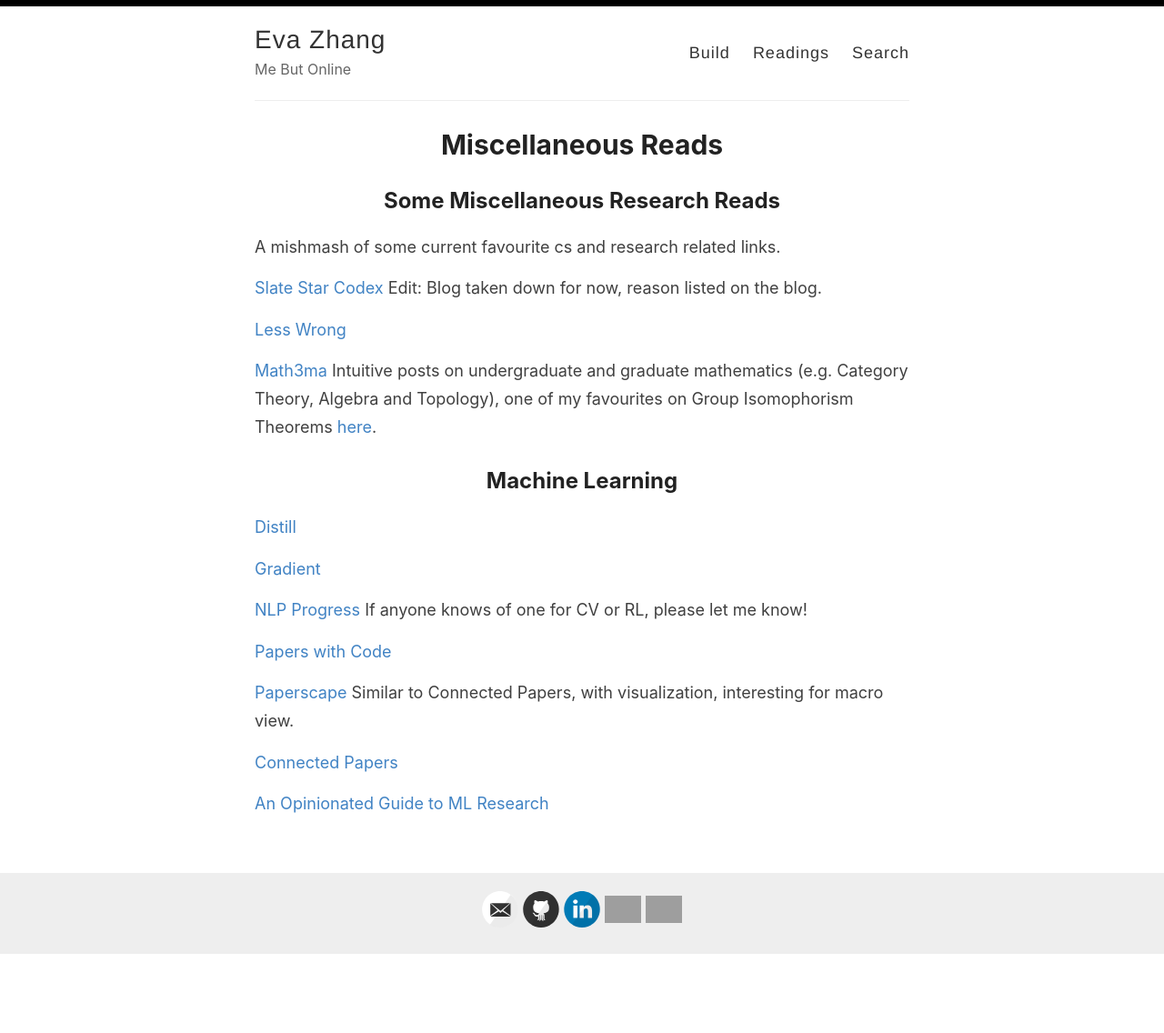
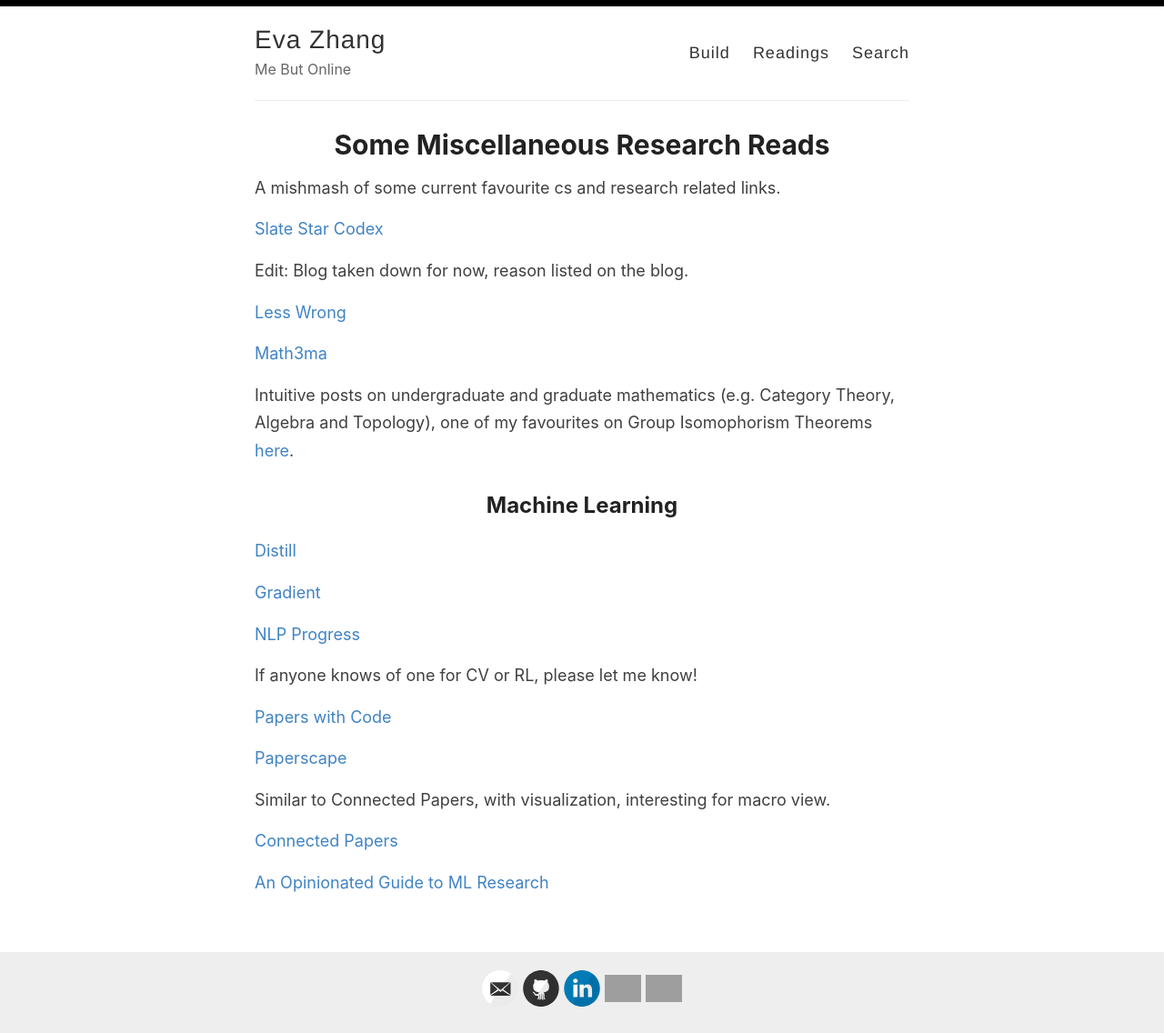
Before and after one commit to evazhang612/sokt-landing, a Jekyll site: the page built from _pages/science.md, in a window 1280 px wide. Shown: the whole page at 91% size. Built offline with Jekyll 4.4.1, drawn with Linux system fonts in a browser that asks for light colours; nearby versions of some CDN libraries; library files that are not in the unit come from our copies; before the commit the page ends 1049 px from its top, so only the background shows below that; grey boxes are pictures that could not be loaded.

```diff
--- a/_pages/science.md
+++ b/_pages/science.md
@@ -1,19 +1,19 @@
 ---
 layout: page
-title: Miscellaneous Reads
+title: Some Miscellaneous Research Reads
 permalink: /csreads/
 ---
-
-## Some Miscellaneous Research Reads
 
 A mishmash of some current favourite cs and research related links.
 
 [Slate Star Codex](https://slatestarcodex.com/)
+
 Edit: Blog taken down for now, reason listed on the blog.
 
 [Less Wrong](https://www.lesswrong.com/)
 
 [Math3ma](https://www.math3ma.com/blog/)
+
 Intuitive posts on undergraduate and graduate mathematics (e.g. Category Theory, Algebra and Topology), one of my favourites on Group Isomophorism Theorems [here](https://www.math3ma.com/blog/the-first-isomorphism-theorem-intuitively).
 
 
@@ -24,11 +24,13 @@
 [Gradient](https://thegradient.pub/)
 
 [NLP Progress](http://nlpprogress.com/)
+
 If anyone knows of one for CV or RL, please let me know!
 
 [Papers with Code](https://paperswithcode.com/)
 
 [Paperscape](https://paperscape.org/)
+
 Similar to Connected Papers, with visualization, interesting for macro view.
 
 [Connected Papers](https://www.connectedpapers.com/)
```
